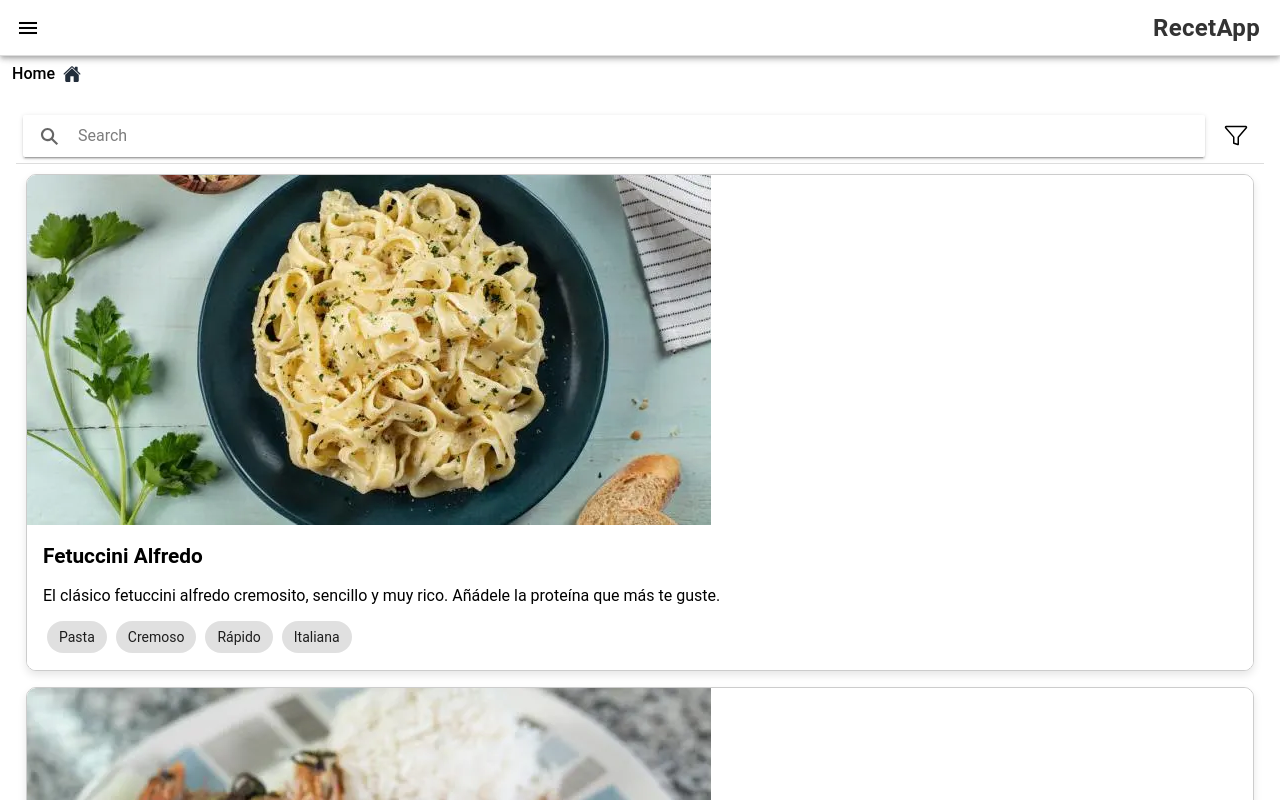
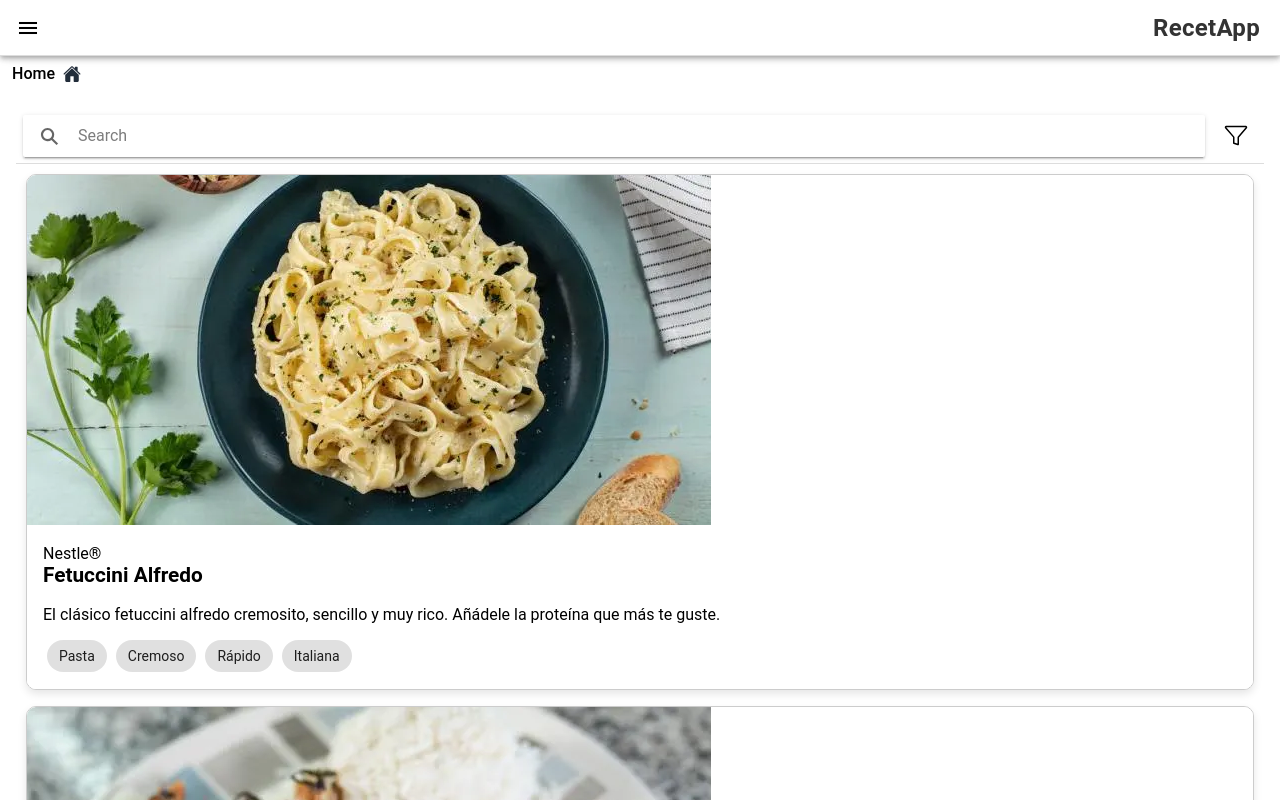
Before and after one commit to Matoxx01/RecetApp, a React (Vite) app: page /home in a window 1280 px wide. Built offline with nearby package versions, Linux system fonts and the light colour scheme.

Commit message:
Agregado de autor en cards de recetas

```diff
--- a/src/pages/Home.tsx
+++ b/src/pages/Home.tsx
@@ -49,6 +49,7 @@ function Home() {
   const recipes = [
     {
       title: 'Fetuccini Alfredo',
+      author: 'Nestle®',
       image: 'Fetuccini Alfredo.webp',
       description: 'El clásico fetuccini alfredo cremosito, sencillo y muy rico. Añádele la proteína que más te guste.',
       route: '/Fetuccini',
@@ -56,6 +57,7 @@ function Home() {
     },
     {
       title: 'Langostinos en salsa de Mariscos',
+      author: 'Nestle®',
       image: 'Langostinos.webp',
       description: 'Cada ingrediente de esta delicia está cargado de amor y el toque delicioso de caldos MAGGI®. Receta de nuestra consumidora Glenda Ortega.',
       route: '/Langostinos',
@@ -63,6 +65,7 @@ function Home() {
     },
     {
       title: 'Lasaña de Atún',
+      author: 'Nestle®',
       image: 'Lasaña_atun.avif',
       description: 'Una experiencia culinaria única con el toque especial de caldos MAGGI®. Receta de nuestra consumidora Aida Naydut Benavides',
       route: '/Lasaña_atun',
@@ -70,6 +73,7 @@ function Home() {
     },
     {
       title: 'Ensalada de Col',
+      author: 'Nestle®',
       image: 'Ensalada_col.webp',
       description: 'Una ensalada fresca, deliciosa y llena de sabor. Prepárala para tu familia y sorprende a todos.',
       route: '/Ensalada_col',
@@ -77,6 +81,7 @@ function Home() {
     },
     {
       title: 'Estofado de Pollo',
+      author: 'Nestle®',
       image: 'Estofado_pollo.webp',
       description: 'Este delicioso estofado será la estrella del almuerzo, prepáralo con tus ingredientes favoritos pero el que no puede faltar es nuestro nuevo caldo de gallina en cubo 4gr. El secreto del sabor.',
       route: '/Estofado_pollo',
@@ -84,6 +89,7 @@ function Home() {
     },
     {
       title: 'Arroz con pollo y chorizo',
+      author: 'Nestle®',
       image: 'Arroz_pollo_chorizo.webp',
       description: 'Un clásico de las cocinas de mamá. Prepara este delicioso arroz con el toque secreto de caldos MAGGI®. Así como lo preparaba la abuelita!!',
       route: '/Arroz_pollo_chorizo',
@@ -232,6 +238,7 @@ function Home() {
             <IonCard key={index} button={true} className="card-custom" onClick={() => history.push(recipe.route)}>
               <img alt={recipe.title} src={recipe.image} />
               <IonCardHeader>
+                <IonLabel>{recipe.author}</IonLabel>
                 <IonCardTitle>{recipe.title}</IonCardTitle>
               </IonCardHeader>
               <IonCardContent>
```
